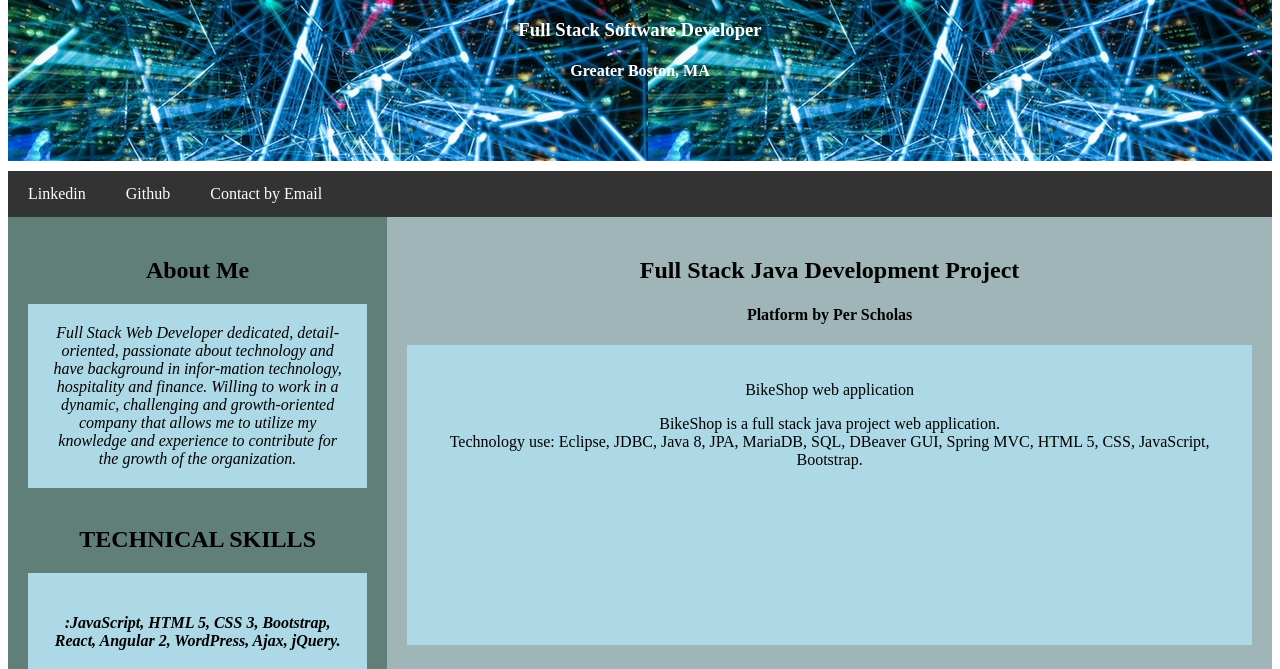
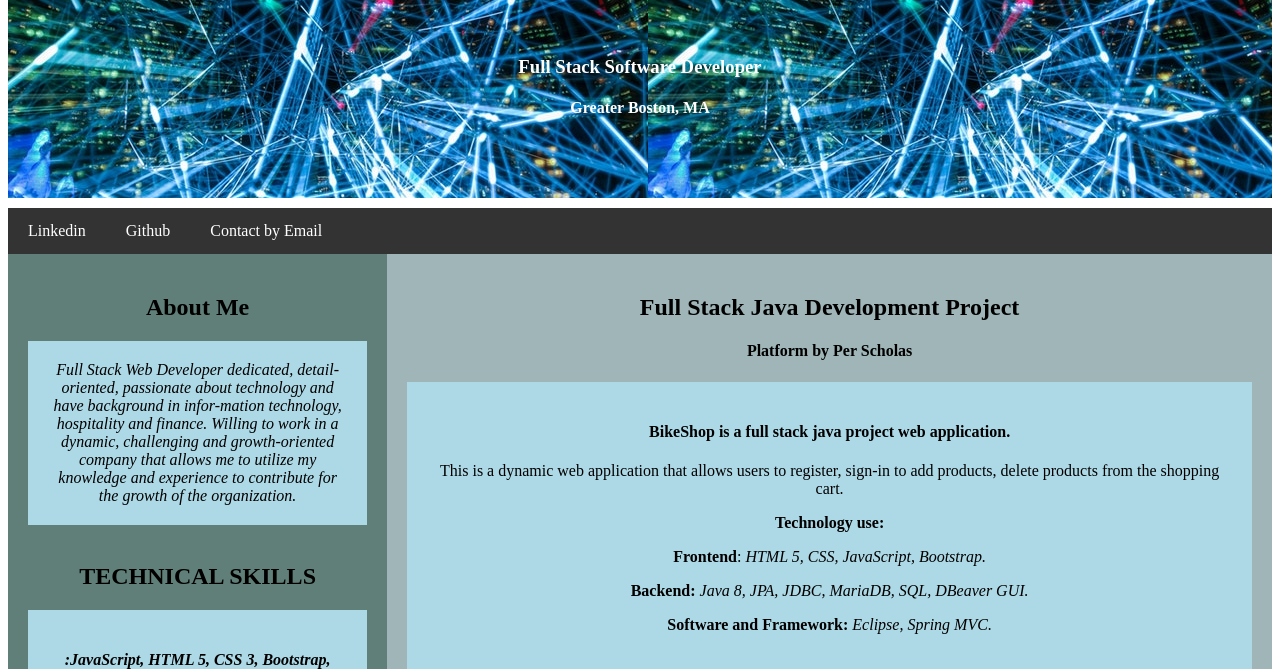
Before and after one commit to subdit/resume, a plain HTML site: page index.html in a window 1280 px wide. Shown: the part 131-800 px from the top of the page. Drawn offline with nearby package versions, Linux system fonts and the light colour scheme; some packages are replaced by stand-ins of ours; a script that the page names is missing.

Commit message:
Add files via upload

```diff
--- a/index.html
+++ b/index.html
@@ -14,9 +14,9 @@
 <body>
     <!-- Header -->
 		<header class="header">
-			<h1 class="animated rotateIn delay-2s">KASIDIT BUALOENG</h1>
+			<h1 class="animated rotateIn delay-2s">KASIDIT BUALOENG</h1><br>
 			<h3>Full Stack Software Developer</h3>
-      <h4 class="lead">Greater Boston, MA<br/></h4>
+      <h4 class="lead">Greater Boston, MA</h4>
 
     </header>
     <!-- Navigation Bar -->
@@ -74,11 +74,17 @@
 
             <h2>Full Stack Java Development Project</h2>
             <h4>Platform by Per Scholas</h4>
-            <div class="fakeimg" style="height:300px;">
-            <p>BikeShop web application</p>
-            <p>BikeShop is a full stack java project web application.<br>
-Technology use: Eclipse, JDBC, Java 8, JPA, MariaDB, SQL, DBeaver GUI, Spring MVC, HTML 5, CSS, JavaScript, Bootstrap.</p>
-						</div>
+            <div class="fakeimg" style="display: flex, height:200px;">
+            <h4>BikeShop is a full stack java project web application.</h4>
+            <p>This is a dynamic web application that allows users to register, sign-in to add products, delete products from the shopping cart.</p>
+            <p><strong>Technology use:</strong></p>
+              <p><strong>Frontend</strong>: <em>HTML 5, CSS, JavaScript, Bootstrap.</em></p>
+              <p><strong>Backend:</strong><em> Java 8, JPA, JDBC, MariaDB, SQL, DBeaver GUI.</em></p>
+              <p><strong>Software and Framework:</strong>
+                <em>Eclipse, Spring MVC.</em></p>
+            </ul>
+            </p>
+        	</div>
 
             <br>
             <h2>Full Stack Web Application Projects</h2>
```
